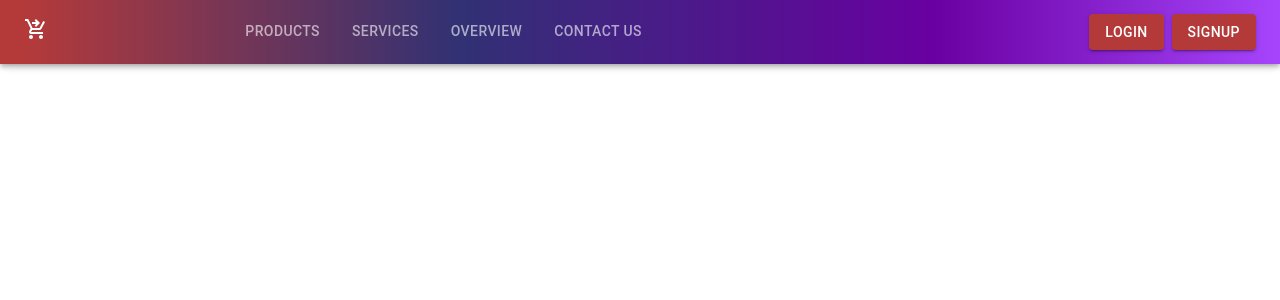
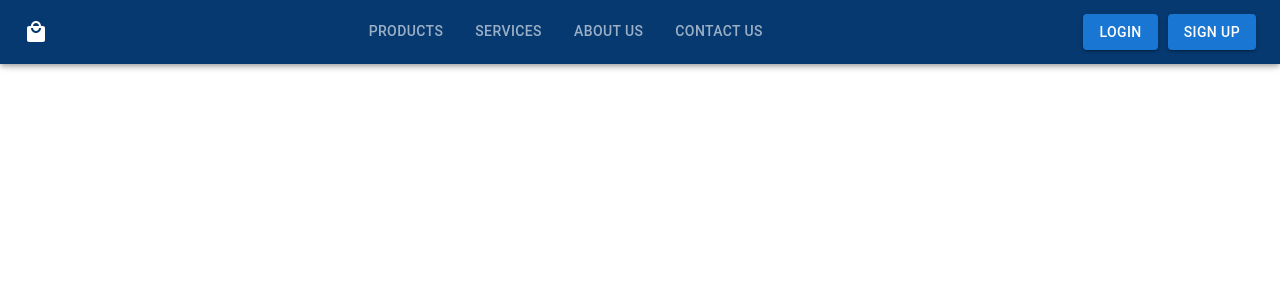
Before and after one commit to deiu25/mui-learn, a React (Create React App) app: page / in a window 1280 px wide. Shown: the top 300 px of the page. Built offline with nearby package versions, Linux system fonts and the light colour scheme.

Commit message:
FlexBox Project: Build responsive navigation bar with material ui

```diff
--- a/src/App.js
+++ b/src/App.js
@@ -1,12 +1,15 @@
-import Navbar from "./components/Navbar";
+// import Navbar from "./grid-navbar/Navbar";
 // import Test from "./Test";
-const linksArray = ["Products", "Services", "Overview", "Contact Us"];
+// const linksArray = ["Products", "Services", "Overview", "Contact Us"];
+
+import Header from "./flexbox-navbar/Header";
 
 function App() {
   return (
     <div>
       {/* <Test /> */}
-      <Navbar links={linksArray} />
+      {/* <Navbar links={linksArray} /> */}
+      <Header />
     </div>
   );
 }
--- /dev/null
+++ b/src/flexbox-navbar/DrawerCmp.js
@@ -0,0 +1,46 @@
+import {
+  Drawer,
+  IconButton,
+  List,
+  ListItemButton,
+  ListItemIcon,
+  ListItemText,
+} from "@mui/material";
+import MenuIcon from "@mui/icons-material/Menu";
+import React, { useState } from "react";
+
+const PAGES = [
+  "Products",
+  "Services",
+  "About Us",
+  "Contact Us",
+  "Login",
+  "Logout",
+];
+
+const DrawerCmp = () => {
+  const [openDrawer, setOpenDrawer] = useState(false);
+  return (
+    <React.Fragment>
+      <Drawer open={openDrawer} onClose={() => setOpenDrawer(false)}>
+        <List>
+          {PAGES.map((page, index) => (
+            <ListItemButton onClick={() => setOpenDrawer(false)} key={index}>
+              <ListItemIcon>
+                <ListItemText>{page}</ListItemText>
+              </ListItemIcon>
+            </ListItemButton>
+          ))}
+        </List>
+      </Drawer>
+      <IconButton
+        sx={{ color: "#FFFF", marginLeft: "auto" }}
+        onClick={() => setOpenDrawer(!openDrawer)}
+      >
+        <MenuIcon />
+      </IconButton>
+    </React.Fragment>
+  );
+};
+
+export default DrawerCmp;
--- /dev/null
+++ b/src/flexbox-navbar/Header.js
@@ -0,0 +1,61 @@
+import {
+  AppBar,
+  Button,
+  Tab,
+  Tabs,
+  Toolbar,
+  Typography,
+  useMediaQuery,
+  useTheme,
+} from "@mui/material";
+import React, { useState } from "react";
+import LocalMallIcon from "@mui/icons-material/LocalMall";
+import DrawerCmp from "./DrawerCmp";
+
+const PAGES = ["Products", "Services", "About Us", "Contact Us"];
+
+const Header = () => {
+  const [value, setValue] = useState();
+  const theme = useTheme();
+  const isMatch = useMediaQuery(theme.breakpoints.down("md"));
+
+  return (
+    <React.Fragment>
+      <AppBar sx={{ background: "#063970" }}>
+        <Toolbar>
+          <LocalMallIcon />
+          {isMatch ? (
+            <>
+              <Typography sx={{ fontSize: "1.5rem", paddingLeft: "10%" }}>
+                SHOPOO
+              </Typography>
+              <DrawerCmp />
+            </>
+          ) : (
+            <>
+              <Tabs
+                sx={{ marginLeft: "auto" }}
+                textColor="inherit"
+                value={value}
+                onChange={(e, value) => setValue(value)}
+                indicatorColor="secondary"
+              >
+                {PAGES.map((page, index) => (
+                  <Tab key={index} label={page} />
+                ))}
+              </Tabs>
+              <Button sx={{ marginLeft: "auto" }} variant="contained">
+                Login
+              </Button>
+              <Button sx={{ marginLeft: "10px" }} variant="contained">
+                Sign Up
+              </Button>
+            </>
+          )}
+        </Toolbar>
+      </AppBar>
+    </React.Fragment>
+  );
+};
+
+export default Header;
```
Also changed, not shown: src/grid-navbar/DrawerComp.js (renamed from src/components/DrawerComp.js), src/grid-navbar/Navbar.js (renamed from src/components/Navbar.js).
